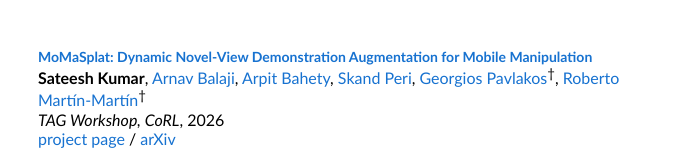
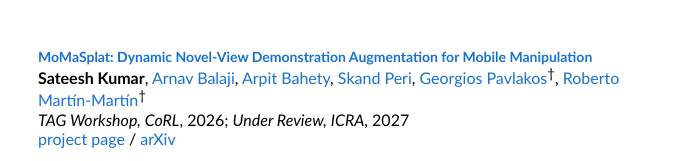
Before and after one commit to SateeshKumar21/SateeshKumar21.github.io, a plain HTML site: page index.html in a window 1280 px wide. Shown: the part 762-923 px from the top of the page, 414-1092 px from the left. Drawn offline with Linux system fonts and the light colour scheme.

Commit message:
Add ICRA 2027 under review status for MoMaSplat

```diff
--- a/index.html
+++ b/index.html
@@ -100,7 +100,7 @@
               <a href="https://geopavlakos.github.io/">Georgios Pavlakos</a><sup>†</sup>,
               <a href="https://robertomartinmartin.com/">Roberto Martín-Martín</a><sup>†</sup>
               <br>
-              <em>TAG Workshop, CoRL</em>, 2026
+              <em>TAG Workshop, CoRL</em>, 2026; <em>Under Review, ICRA</em>, 2027
               <br>
               <a href="https://robin-lab.cs.utexas.edu/momasplat">project page</a>
               /
```
